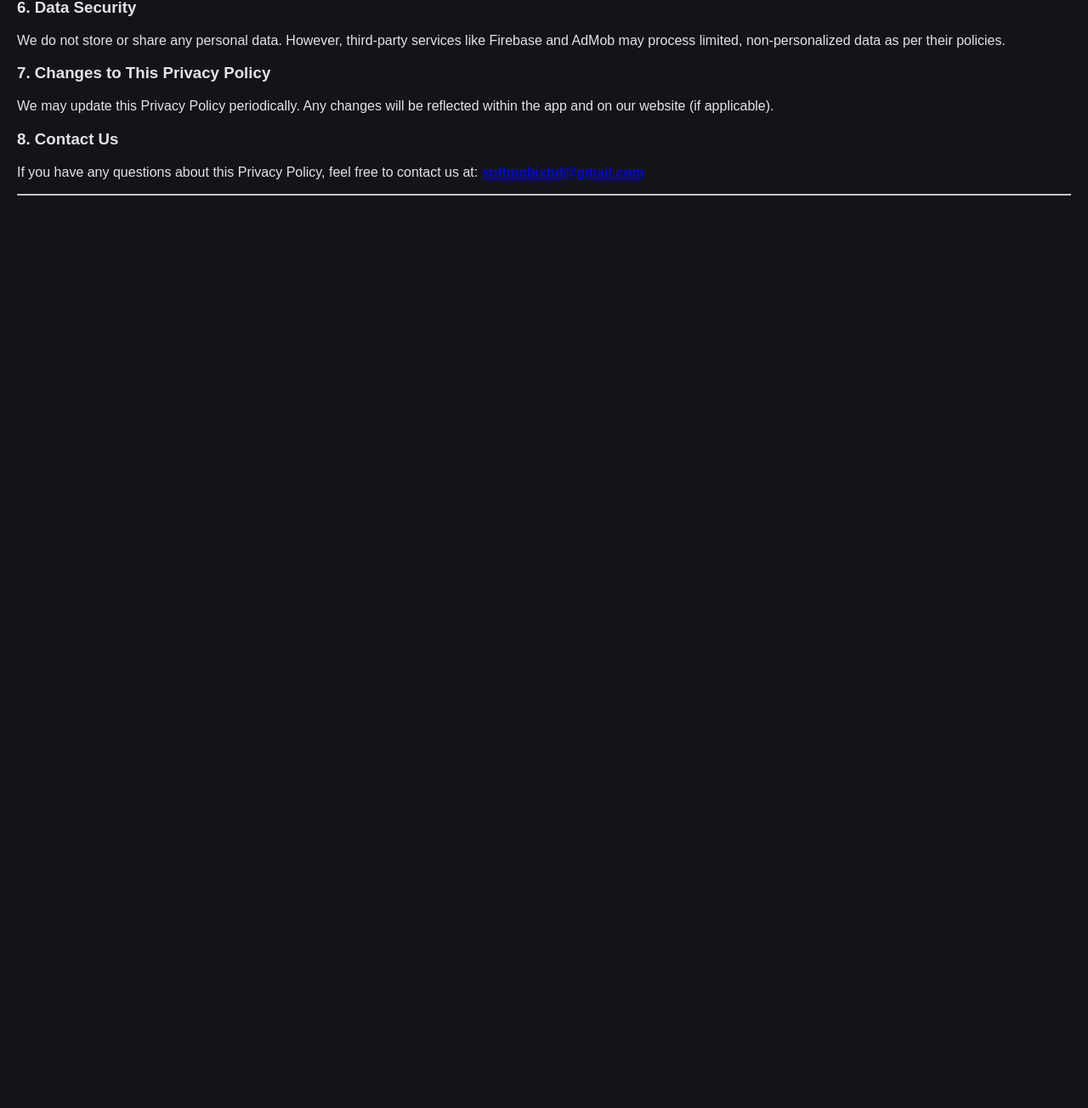
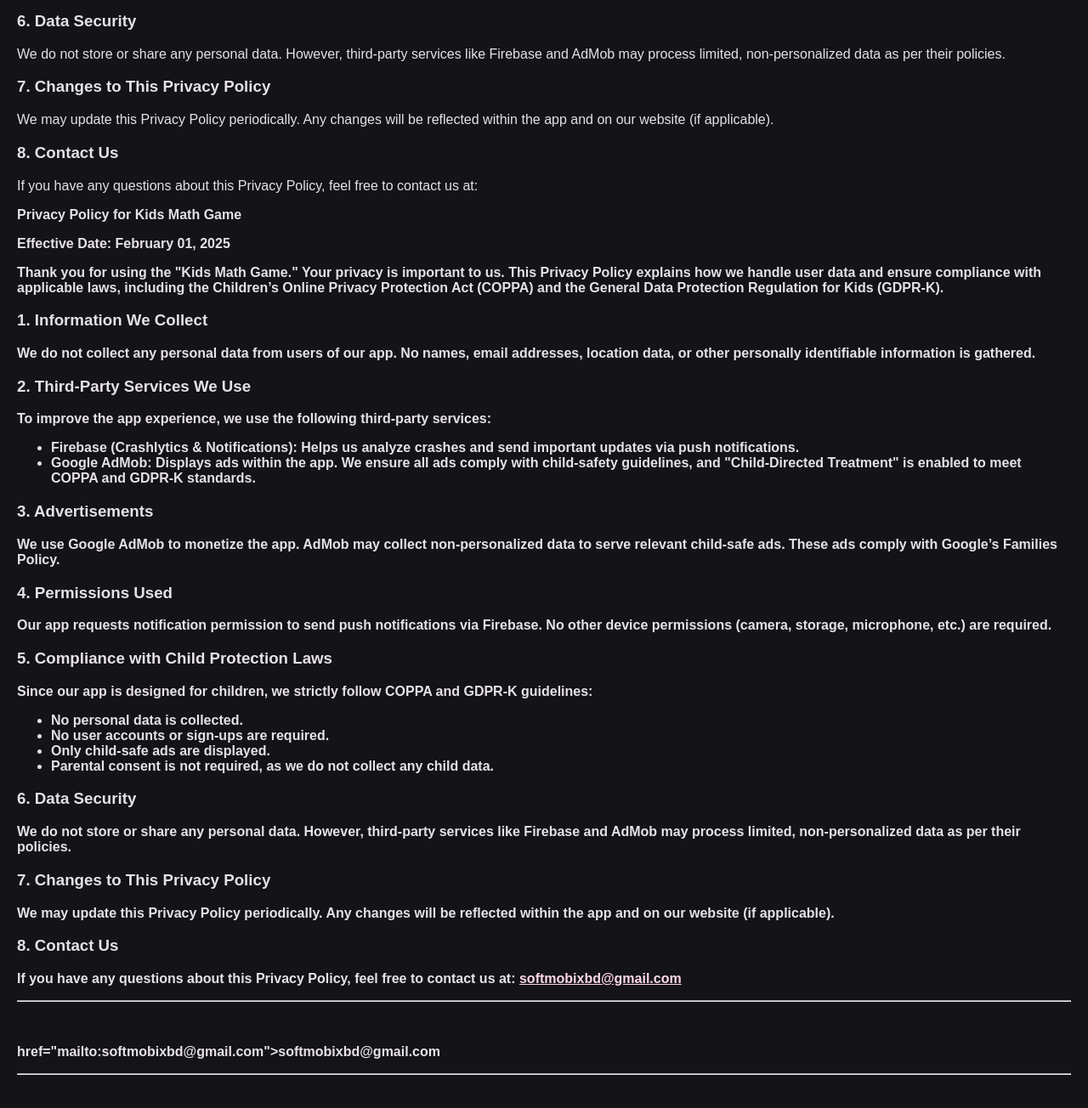
Before and after one commit to softmobixbd/kids-math-privacy, a plain HTML site: page index.html in a window 1280 px wide. Shown: the part 690-1994 px from the top of the page at 85% size. Before the commit the page ends 990 px from the top, so only its background shows below. Drawn offline with Linux system fonts and the light colour scheme.

Commit message:
Update index.html

```diff
--- a/index.html
+++ b/index.html
@@ -17,7 +17,7 @@
         }
     </style>
 </head>
-<body style="background-color:#141318; color:#e6e1e9; font-family: Arial, sans-serif; margin: 0; padding: 20px;>
+<body style="background-color:#141318; color:#e6e1e9; font-family: Arial, sans-serif; margin: 0; padding: 20px;">
 
 <p data-pm-slice="1 1 []"><span><strong>Privacy Policy for Kids Math Game</strong></span></p>
 <p><span>Effective Date: <strong>February 01, 2025</strong></span></p>
@@ -47,7 +47,61 @@
 <h3><span>7. Changes to This Privacy Policy</span></h3>
 <p><span>We may update this Privacy Policy periodically. Any changes will be reflected within the app and on our website (if applicable).</span></p>
 <h3><span>8. Contact Us</span></h3>
-<p><span>If you have any questions about this Privacy Policy, feel free to contact us at: <strong><a href="mailto:softmobixbd@gmail.com">softmobixbd@gmail.com</a></strong></span></p>
+<p><span>If you have any questions about this Privacy Policy, feel free to contact us at: <strong><a <!DOCTYPE html>
+<html>
+<head>
+<title>Privacy Policy</title>
+     <meta charset="UTF-8">
+    <meta name="viewport" content="width=device-width, initial-scale=1, minimum-scale=1">
+
+    <style>
+        @media (max-width: 400px) {
+            h3 {
+                font-size: 1.5em;
+            }
+            p {
+                font-size: 1em;
+                padding: 0 10px;
+            }
+        }
+    </style>
+</head>
+<body style="background-color:#141318; color:#e6e1e9; font-family: Arial, sans-serif; margin: 0; padding: 20px;">
+
+<p data-pm-slice="1 1 []"><span><strong>Privacy Policy for Kids Math Game</strong></span></p>
+<p><span>Effective Date: <strong>February 01, 2025</strong></span></p>
+<p><span>Thank you for using the "Kids Math Game." Your privacy is important to us. This Privacy Policy explains how we handle user data and ensure compliance with applicable laws, including the <strong>Children’s Online Privacy Protection Act (COPPA)</strong> and the <strong>General Data Protection Regulation for Kids (GDPR-K).</strong></span></p>
+<h3><span>1. Information We Collect</span></h3>
+<p><span>We <strong>do not collect any personal data</strong> from users of our app. <strong>No names, email addresses, location data, or other personally identifiable information</strong> is gathered.</span></p>
+<h3><span>2. Third-Party Services We Use</span></h3>
+<p><span>To improve the app experience, we use the following third-party services:</span></p>
+<ul data-spread="false">
+    <li><span><strong>Firebase (Crashlytics &amp; Notifications)</strong>: Helps us analyze crashes and send important updates via push notifications.</span></li>
+    <li><span><strong>Google AdMob</strong>: Displays ads within the app. We ensure all ads comply with child-safety guidelines, and "Child-Directed Treatment" is enabled to meet <strong>COPPA</strong> and <strong>GDPR-K</strong> standards.</span></li>
+</ul>
+<h3><span>3. Advertisements</span></h3>
+<p><span>We use <strong>Google AdMob</strong> to monetize the app. AdMob may collect <strong>non-personalized data</strong> to serve relevant child-safe ads. These ads comply with Google’s <strong>Families Policy.</strong></span></p>
+<h3><span>4. Permissions Used</span></h3>
+<p><span>Our app requests <strong>notification permission</strong> to send push notifications via Firebase. No other device permissions (camera, storage, microphone, etc.) are required.</span></p>
+<h3><span>5. Compliance with Child Protection Laws</span></h3>
+<p><span>Since our app is designed for children, we strictly follow <strong>COPPA</strong> and <strong>GDPR-K</strong> guidelines:</span></p>
+<ul data-spread="false">
+    <li><span>No personal data is collected.</span></li>
+    <li><span>No user accounts or sign-ups are required.</span></li>
+    <li><span>Only <strong>child-safe ads</strong> are displayed.</span></li>
+    <li><span>Parental consent is <strong>not required</strong>, as we do not collect any child data.</span></li>
+</ul>
+<h3><span>6. Data Security</span></h3>
+<p><span>We do not store or share any personal data. However, third-party services like Firebase and AdMob may process limited, non-personalized data as per their policies.</span></p>
+<h3><span>7. Changes to This Privacy Policy</span></h3>
+<p><span>We may update this Privacy Policy periodically. Any changes will be reflected within the app and on our website (if applicable).</span></p>
+<h3><span>8. Contact Us</span></h3>
+<p><span>If you have any questions about this Privacy Policy, feel free to contact us at: <strong><a style=" color: #ffd8e5;" href="mailto:softmobixbd@gmail.com">softmobixbd@gmail.com</a></strong></span></p>
+<hr>
+<p>&nbsp;</p>
+
+</body>
+</html> href="mailto:softmobixbd@gmail.com">softmobixbd@gmail.com</a></strong></span></p>
 <hr>
 <p>&nbsp;</p>
 
```
